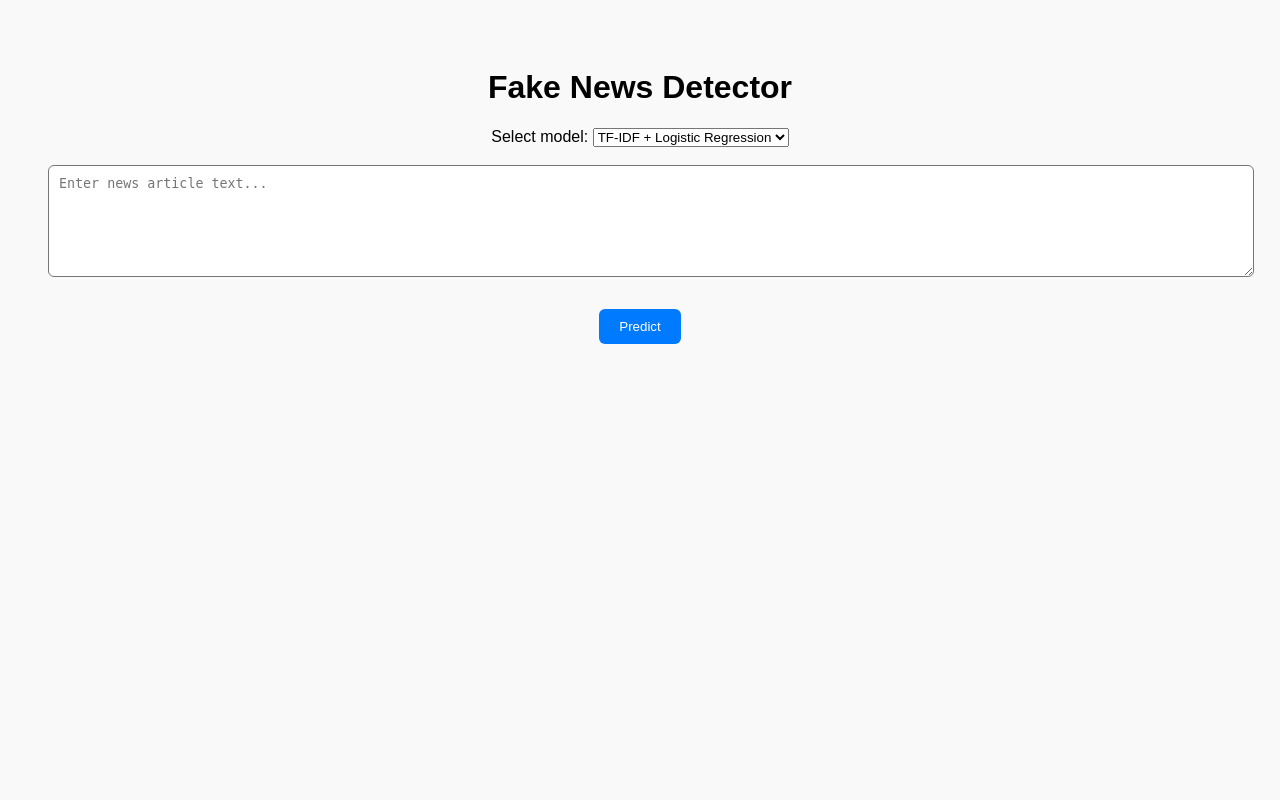
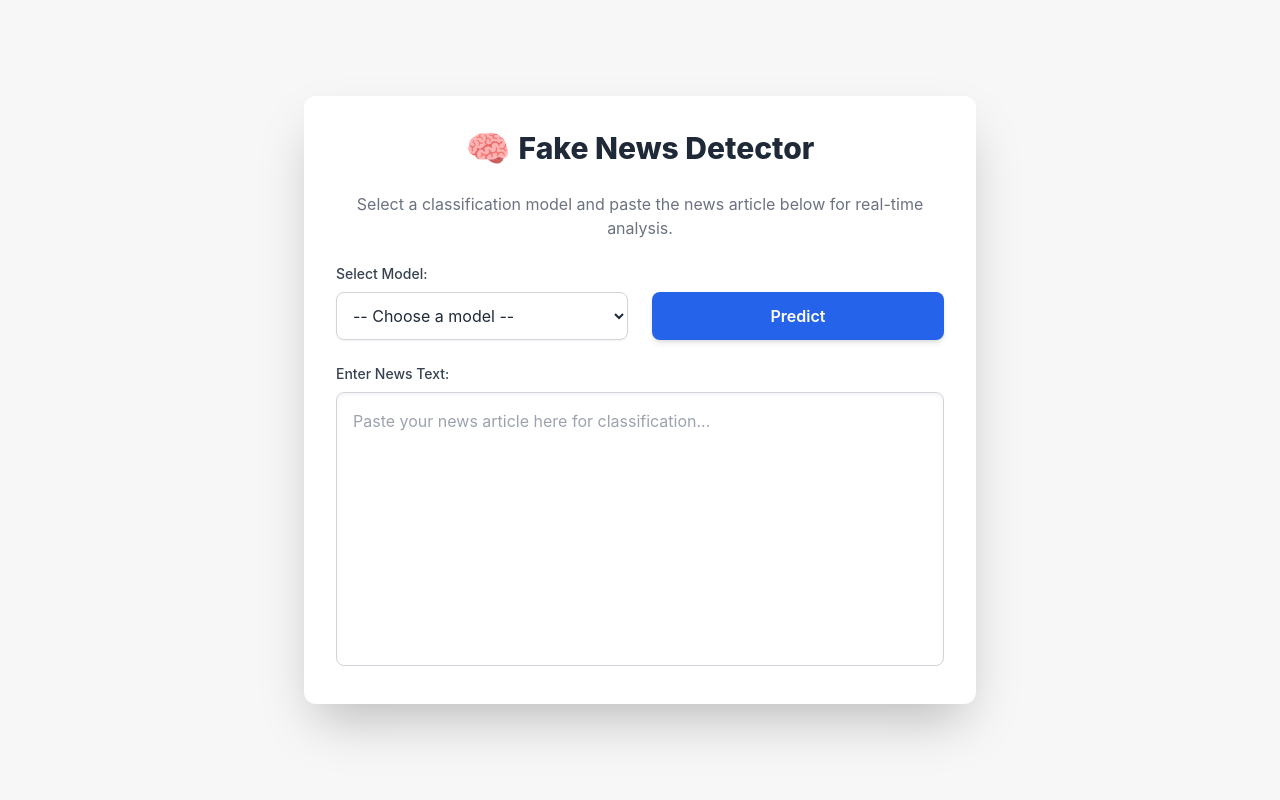
Before and after one commit to MassimilianoVisintainer/FakeNewsNLP-Detection--IU-University-Project, a Flask app: page / in a window 1280 px wide. Run offline with Flask 3, Linux system fonts and the light colour scheme; some libraries are stand-ins or nearby versions.

Commit message:
Changes to flask app

```diff
--- a/app/app.py
+++ b/app/app.py
@@ -1,50 +1,92 @@
+import os
+import sys
+import joblib
+import numpy as np
 from flask import Flask, render_template, request
-import joblib
-import os
 
+# Ensure project root is on sys.path when running this script from the `app/` folder
+# so imports like `from src.preprocessing import ...` work.
+PROJECT_ROOT = os.path.abspath(os.path.join(os.path.dirname(__file__), ".."))
+if PROJECT_ROOT not in sys.path:
+    sys.path.insert(0, PROJECT_ROOT)
+
+from src.preprocessing import TextPreprocessor, PreprocessConfig
 app = Flask(__name__)
 
-MODELS_DIR = "../models"
+# --- PATHS ---
+MODELS_DIR = os.path.join(os.path.dirname(__file__), "..", "models")
 
-# Define available models
-models = {
-    "tfidf": {"name": "TF-IDF + Logistic Regression", "file": "tfidf_logreg.pkl", "vectorizer": "tfidf_vectorizer.pkl"},
-    "svm": {"name": "SVM (Linear)", "file": "svm.pkl", "vectorizer": "svm_vectorizer.pkl"},
-    "random_forest": {"name": "Random Forest", "file": "random_forest.pkl", "vectorizer": "rf_vectorizer.pkl"},
-    "naive_bayes": {"name": "Naive Bayes", "file": "naive_bayes.pkl", "vectorizer": "nb_vectorizer.pkl"},
-    "xgboost": {"name": "XGBoost", "file": "xgboost.pkl", "vectorizer": "xgb_vectorizer.pkl"},
-}
+# --- INITIALIZE PREPROCESSOR ---
+config = PreprocessConfig(
+    lowercase=True,
+    remove_urls=True,
+    remove_emails=True,
+    remove_numbers=True,
+    expand_contractions=True,
+    remove_stopwords=True,
+    lemmatize=True,
+    keep_negations=True,
+    remove_bylines=True,
+    remove_html=True
+)
+preprocessor = TextPreprocessor(config)
 
+# --- LOAD MODELS ---
+models = {}
+
+def load_model(name, model_file, vectorizer_file):
+    model_path = os.path.join(MODELS_DIR, model_file)
+    vect_path = os.path.join(MODELS_DIR, vectorizer_file)
+    if os.path.exists(model_path) and os.path.exists(vect_path):
+        models[name] = {
+            "model": joblib.load(model_path),
+            "vectorizer": joblib.load(vect_path)
+        }
+
+# Load available models
+load_model("TF-IDF + Logistic Regression", "tfidf_model.pkl", "tfidf_vectorizer.pkl")
+load_model("SVM (LinearSVC)", "svm.pkl", "svm_vectorizer.pkl")
+load_model("Random Forest", "random_forest.pkl", "rf_vectorizer.pkl")
+load_model("Naive Bayes", "naive_bayes.pkl", "nb_vectorizer.pkl")
+load_model("XGBoost", "xgboost.pkl", "xgb_vectorizer.pkl")
+
+
+# --- ROUTES ---
 @app.route("/", methods=["GET", "POST"])
 def index():
     prediction = None
     text = ""
-    selected_model = "tfidf"  # default model
+    selected_model = None
+    label_color = None
 
     if request.method == "POST":
-        text = request.form.get("news_text", "")
-        selected_model = request.form.get("model", "tfidf")  # ✅ safe fallback
+        text = request.form["text"]
+        selected_model = request.form.get("model")
 
-        if text.strip():
-            try:
-                cfg = models[selected_model]
-                clf = joblib.load(os.path.join(MODELS_DIR, cfg["file"]))
-                vectorizer = joblib.load(os.path.join(MODELS_DIR, cfg["vectorizer"]))
+        if not selected_model or selected_model not in models:
+            return render_template("index.html", models=models, error="Please select a model.", text=text)
 
-                X_input = vectorizer.transform([text])
-                pred = clf.predict(X_input)[0]
+        model_config = models[selected_model]
+        model = model_config["model"]
+        vectorizer = model_config["vectorizer"]
 
-                prediction = "Fake News ❌" if pred == 1 else "Real News ✅"
-            except Exception as e:
-                prediction = f"⚠️ Error: {str(e)}"
+        # ✅ Proper preprocessing using your TextPreprocessor
+        clean_text = preprocessor.transform(text)
+        X = vectorizer.transform([clean_text])
+        pred = model.predict(X)[0]
+
+        prediction = "Fake News 🟥" if pred == 1 else "Real News 🟩"
+        label_color = "red" if pred == 1 else "green"
 
     return render_template(
         "index.html",
         models=models,
+        prediction=prediction,
         selected_model=selected_model,
-        prediction=prediction,
-        text=text
+        text=text,
+        label_color=label_color
     )
+
 
 if __name__ == "__main__":
     app.run(debug=True)
--- a/app/static/style.css
+++ b/app/static/style.css
@@ -1,38 +1,37 @@
 body {
   font-family: Arial, sans-serif;
-    background: #f9f9f9;
+  background-color: #f9f9fb;
+  color: #222;
   text-align: center;
-    padding: 40px;
 }
 
 .container {
-    max-width: 600px;
-    margin: auto;
+  margin: 40px auto;
+  width: 60%;
   background: white;
+  border-radius: 10px;
+  box-shadow: 0 4px 10px rgba(0,0,0,0.1);
   padding: 30px;
-    border-radius: 10px;
-    box-shadow: 0px 0px 10px rgba(0,0,0,0.1);
 }
 
 textarea {
   width: 100%;
   padding: 10px;
-    border-radius: 6px;
+  border-radius: 5px;
+  border: 1px solid #ccc;
+  resize: vertical;
 }
 
 button {
   margin-top: 10px;
   padding: 10px 20px;
-    background: #007BFF;
+  border: none;
+  background-color: #2a6ef0;
   color: white;
-    border: none;
-    border-radius: 6px;
+  border-radius: 5px;
   cursor: pointer;
 }
 
-.result {
-    margin-top: 20px;
-    padding: 15px;
-    background: #efefef;
-    border-radius: 8px;
+button:hover {
+  background-color: #1f54b4;
 }
--- a/app/templates/index.html
+++ b/app/templates/index.html
@@ -2,31 +2,125 @@
 <html lang="en">
 <head>
     <meta charset="UTF-8">
-    <title>Fake News Detector</title>
-    <link rel="stylesheet" href="{{ url_for('static', filename='style.css') }}">
+    <meta name="viewport" content="width=device-width, initial-scale=1.0">
+    <title>Fake News Detection</title>
+    <!-- Load Tailwind CSS -->
+    <script src="https://cdn.tailwindcss.com"></script>
+    <script>
+        tailwind.config = {
+            theme: {
+                extend: {
+                    fontFamily: {
+                        sans: ['Inter', 'sans-serif'],
+                    },
+                    colors: {
+                        'primary-green': '#34D399',
+                        'primary-red': '#F87171',
+                        'gray-dark': '#1F2937',
+                    }
+                }
+            }
+        }
+    </script>
+    <style>
+        /* Custom styles for better focus and readability */
+        :root {
+            --inter: 'Inter', sans-serif;
+        }
+
+        body {
+            font-family: var(--inter);
+            background-color: #f7f7f7;
+        }
+
+        .result-box {
+            transition: all 0.3s ease-in-out;
+            animation: fadeIn 0.5s ease-out;
+        }
+
+        @keyframes fadeIn {
+            from { opacity: 0; transform: translateY(10px); }
+            to { opacity: 1; transform: translateY(0); }
+        }
+    </style>
 </head>
-<body>
-    <h1>Fake News Detector</h1>
+<body class="min-h-screen flex items-center justify-center p-4">
+    <div class="w-full max-w-2xl bg-white shadow-2xl rounded-xl p-8 space-y-6">
 
-    <form method="post">
-        <label for="model">Select model:</label>
-        <select name="model" id="model">
+        <!-- Title -->
+        <h1 class="text-3xl font-extrabold text-center text-gray-dark flex items-center justify-center">
+            <span class="text-4xl mr-2">🧠</span> Fake News Detector
+        </h1>
+        <p class="text-center text-gray-500">Select a classification model and paste the news article below for real-time analysis.</p>
+
+        <!-- Form -->
+        <form method="POST" action="/" class="space-y-6">
+
+            <div class="grid grid-cols-1 md:grid-cols-2 gap-6">
+                <!-- Model Selection -->
+                <div>
+                    <label for="model" class="block text-sm font-medium text-gray-700 mb-2">Select Model:</label>
+                    <select
+                        name="model"
+                        id="model"
+                        required
+                        class="w-full p-3 border border-gray-300 rounded-lg focus:ring-primary-green focus:border-primary-green transition duration-150 ease-in-out shadow-sm text-gray-dark bg-white"
+                    >
+                        <option value="">-- Choose a model --</option>
+                        <!--
+                            FIX: Using 'key' for the display name. Removed Jinja syntax from
+                            this comment to resolve the jinja2.exceptions.UndefinedError.
+                        -->
                         {% for key, cfg in models.items() %}
                             <option value="{{ key }}" {% if selected_model == key %}selected{% endif %}>
-                    {{ cfg.name }}
+                                {{ key }}
                             </option>
                         {% endfor %}
                     </select>
-        <br><br>
+                </div>
 
-        <textarea name="news_text" rows="6" cols="60" placeholder="Enter news article text...">{{ text }}</textarea>
-        <br><br>
+                <!-- Prediction Button (placed next to select on desktop) -->
+                <div class="flex items-end">
+                    <button type="submit" class="w-full bg-blue-600 hover:bg-blue-700 text-white font-semibold py-3 px-4 rounded-lg shadow-md transition duration-300 ease-in-out transform hover:scale-[1.01] focus:outline-none focus:ring-4 focus:ring-blue-500 focus:ring-opacity-50">
+                        Predict
+                    </button>
+                </div>
+            </div>
 
-        <button type="submit">Predict</button>
+            <!-- Text Area -->
+            <div>
+                <label for="text" class="block text-sm font-medium text-gray-700 mb-2">Enter News Text:</label>
+                <textarea
+                    name="text"
+                    id="text"
+                    rows="10"
+                    placeholder="Paste your news article here for classification..."
+                    required
+                    class="w-full p-4 border border-gray-300 rounded-lg resize-none focus:ring-primary-green focus:border-primary-green transition duration-150 ease-in-out shadow-inner text-base"
+                >{{ text }}</textarea>
+            </div>
+
         </form>
 
+        <!-- Result Display -->
         {% if prediction %}
-        <h2>Result: {{ prediction }}</h2>
+            <div class="result-box mt-8 p-5 rounded-xl shadow-lg {% if label_color == 'red' %}bg-primary-red/10 border-l-4 border-primary-red{% else %}bg-primary-green/10 border-l-4 border-primary-green{% endif %}">
+                <h3 class="text-xl font-bold text-gray-dark flex items-center">
+                    Prediction Result:
+                    <span class="ml-3 font-extrabold text-2xl {% if label_color == 'red' %}text-primary-red{% else %}text-primary-green{% endif %}">
+                        {{ prediction }}
+                    </span>
+                </h3>
+            </div>
         {% endif %}
+
+        <!-- Error Display -->
+        {% if error %}
+            <div class="result-box mt-8 p-4 bg-yellow-100 border-l-4 border-yellow-500 text-yellow-700 rounded-lg shadow-md">
+                <p class="font-medium">{{ error }}</p>
+            </div>
+        {% endif %}
+
+    </div>
 </body>
 </html>
```
Lines whose indentation alone changed are shown as unchanged.
